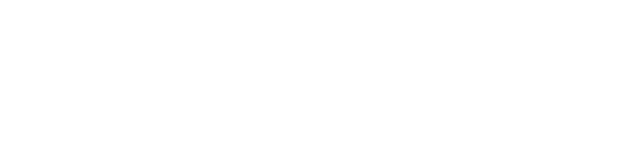
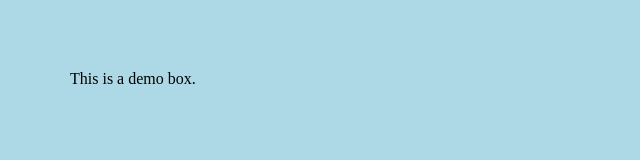
Before and after one commit to acciojob/css-box-model-Dedeepyach13, a website: page main.html in a window 1280 px wide. Shown: the whole page, without its empty margins (0-640 px from the left). Drawn offline with Linux system fonts and the light colour scheme.

Commit message:
created a submission

```diff
--- a/main.html
+++ b/main.html
@@ -8,6 +8,9 @@
 
 <body>
 	<!-- the entire body must be written by student -->
+	<div>
+		This is a demo box.
+	</div>
     <script type="text/javascript" src="./script.js">
 </script>
 
--- a/styles.css
+++ b/styles.css
@@ -1,2 +1,9 @@
 
 /* Your CSS Code here. */
+body{
+	width: 300px;
+	background-color: lightblue;
+	border: 15px solid blue border;
+	padding: 50px;
+	margin: 20px;
+}
```
